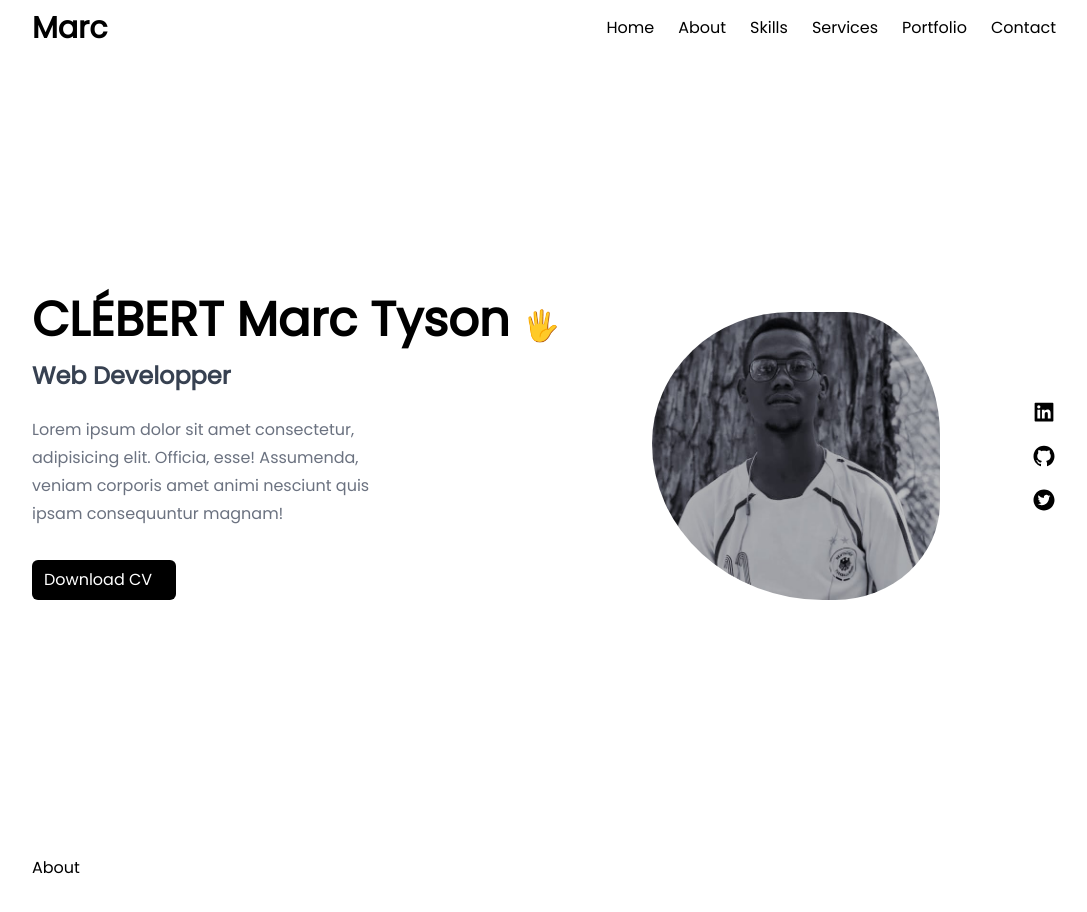
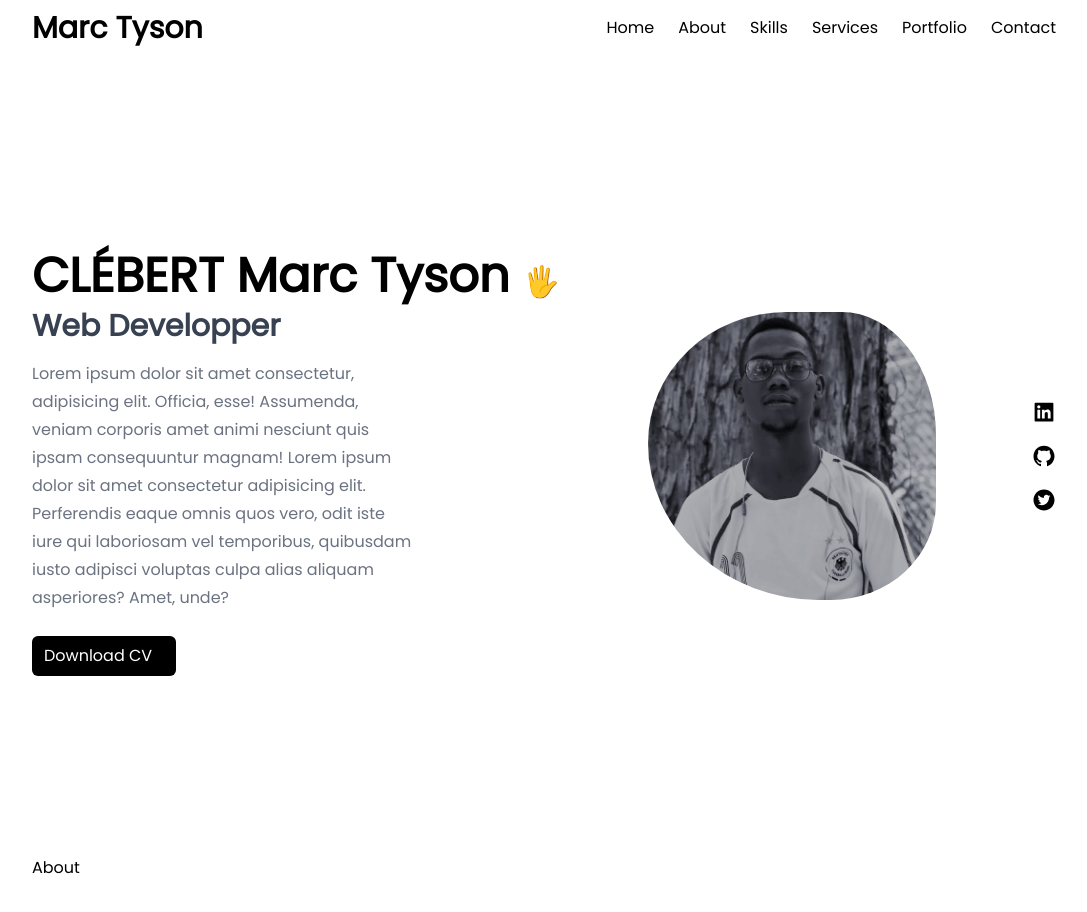
Before and after one commit to clebertmarctyson/Portfolio, a React (Create React App) app: page / in a window 1280 px wide. Shown: the top 912 px of the page, without its empty margins (96-1183 px from the left). Built offline with nearby package versions, Linux system fonts and the light colour scheme.

Commit message:
Initial Commit

```diff
--- a/public/index.html
+++ b/public/index.html
@@ -22,7 +22,7 @@
       work correctly both with client-side routing and a non-root public URL.
       Learn how to configure a non-root public URL by running `npm run build`.
     -->
-  <title>React App</title>
+  <title>CLÉBERT Marc Tyson - Portfolio</title>
 </head>
 
 <body>
--- a/src/components/Header.jsx
+++ b/src/components/Header.jsx
@@ -3,7 +3,7 @@ import React from "react";
 const Header = () => {
   return (
     <header className="flex justify-between flex-col top-0 w-full items-center bg-white lg:flex-row md:sticky">
-      <h1 className="font-bold text-3xl my-4 md:mb-1 lg:my-0">Marc</h1>
+      <h1 className="font-bold text-3xl my-4 md:mb-1 lg:my-0">Marc Tyson</h1>
 
       <ul className="flex flex-col gap-2 md:gap-4 lg:gap-6 py-4 items-center md:flex-row">
         <li>
--- a/src/components/Home.jsx
+++ b/src/components/Home.jsx
@@ -13,30 +13,36 @@ const Home = () => {
       className="min-h-screen text-black flex flex-col justify-between items-center lg:flex-row"
     >
       {/* CTA */}
-      <div className="h-96 flex flex-col items-center lg:items-start">
+      <div className="min-h-96 flex flex-col items-center lg:items-start">
         {/* Name */}
-        <h1 className="font-extrabold text-2xl mt-8 mb-4 md:text-4xl lg:text-5xl">
+        <h1 className="font-extrabold text-2xl mt-8 mb-2 md:text-4xl lg:text-5xl">
           CLÉBERT Marc Tyson <span className="text-3xl">🖐️</span>
         </h1>
 
         {/* Titre */}
-        <div className="flex flex-col gap-4 items-center mb-6">
+        <div className="flex flex-col gap-4 items-center mb-4">
           <span className="w-32 h-1 bg-black hidden"></span>
-          <p className="text-center font-bold text-2xl text-gray-700 lg:text-left">
+          <p className="text-center font-bold text-xl text-gray-700 md:text-2xl lg:text-3xl lg:text-left">
             Web Developper
           </p>
         </div>
 
         {/* Description */}
-        <div className="mb-8">
+        <div className="mb-2">
           <p className="text-md text-center leading-7 w-96 text-gray-500 lg:text-left">
             Lorem ipsum dolor sit amet consectetur, adipisicing elit. Officia,
             esse! Assumenda, veniam corporis amet animi nesciunt quis ipsam
-            consequuntur magnam!
+            consequuntur magnam! Lorem ipsum dolor sit amet consectetur
+            adipisicing elit. Perferendis eaque omnis quos vero, odit iste iure
+            qui laboriosam vel temporibus, quibusdam iusto adipisci voluptas
+            culpa alias aliquam asperiores? Amet, unde?
           </p>
         </div>
 
-        <a className="px-3 py-2 w-36 bg-black text-white rounded-md" href="./">
+        <a
+          className="px-3 py-2 my-10 w-36 bg-black text-white rounded-md lg:my-4"
+          href="./"
+        >
           Download CV
         </a>
       </div>
@@ -50,7 +56,7 @@ const Home = () => {
       </div>
 
       {/* Social Icons */}
-      <div className="bg-red text-2xl flex gap-5 my-16 md:my-20 lg:flex-col lg:my-0">
+      <div className="bg-red text-2xl flex gap-5 my-16 md:my-20 lg:ml-2 lg:flex-col lg:my-0">
         <AiFillLinkedin className="cursor-pointer" />
         <AiFillGithub className="cursor-pointer" />
         <AiFillTwitterCircle className="cursor-pointer" />
```
